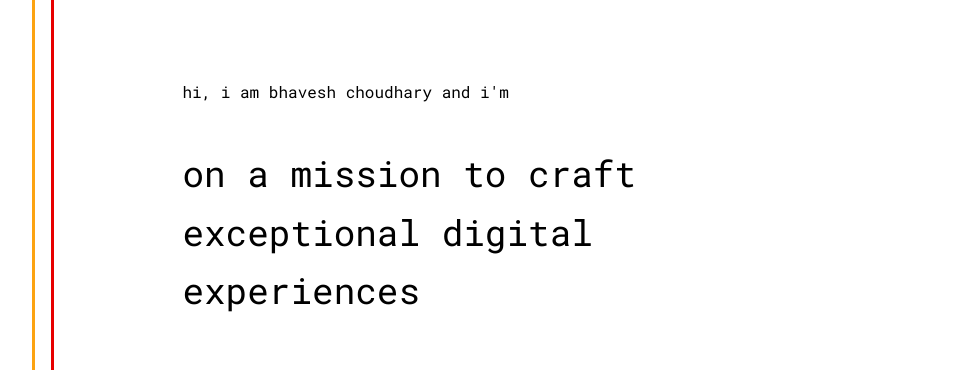
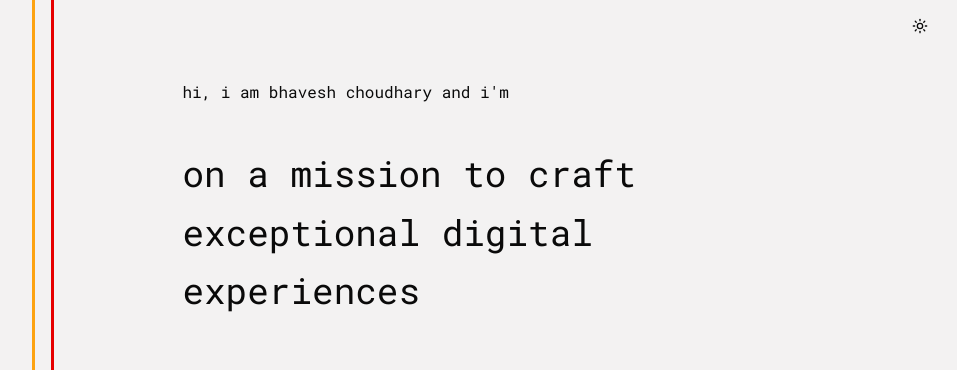
Before and after one commit to webstar-code/portofolio, a Next.js app: page / in a window 1280 px wide. Shown: the top 370 px of the page, without its empty margins (160-1117 px from the left). Built offline with nearby package versions, Linux system fonts and the light colour scheme.

Commit message:
feat: add dark mode

```diff
--- a/app/globals.css
+++ /dev/null
@@ -1,10 +0,0 @@
-@tailwind base;
-@tailwind components;
-@tailwind utilities;
-
-
-@layer utilities {
-  .text-balance {
-    text-wrap: balance;
-  }
-}
--- a/app/layout.tsx
+++ b/app/layout.tsx
@@ -1,12 +1,13 @@
 import type { Metadata } from "next";
 import { Roboto_Mono } from "next/font/google";
-import "./globals.css";
+import "../styles/globals.css";
+import { ThemeProvider } from "@/component/providers";
 
 const inter = Roboto_Mono({ subsets: ["latin"] });
 
 export const metadata: Metadata = {
   title: "bhavesh choudhary",
-  description: "Software developer",
+  description: "software developer",
 };
 
 export default function RootLayout({
@@ -15,8 +16,15 @@ export default function RootLayout({
   children: React.ReactNode;
 }>) {
   return (
-    <html lang="en">
-      <body className={inter.className}>{children}</body>
+    <html lang="en" className="dark">
+      <body className={`${inter.className}`}>
+        <ThemeProvider
+          attribute="class"
+          defaultTheme="system"
+        >
+          {children}
+        </ThemeProvider>
+      </body>
     </html>
   );
 }
--- a/app/page.tsx
+++ b/app/page.tsx
@@ -1,15 +1,21 @@
+"use client"
+import { ThemeToggle } from "@/component/theme-toggle";
+
 export default function Home() {
   return (
-    <main className="w-full relative h-screen">
+    <main className="w-full relative h-screen bg-background text-foreground">
       <div className="w-[90%] md:w-[80%] xl:w-[70%] max-w-6xl mx-auto h-full relative flex justify-center">
         <div className="absolute left-4 md:left-0 h-full flex gap-4">
-          <div className="w-[3px] h-full bg-[#FCA311]"></div>
-          <div className="w-[3px] h-full bg-[#E70000]"></div>
+          <div className="w-[3px] h-full bg-yellow"></div>
+          <div className="w-[3px] h-full bg-red"></div>
         </div>
         <div className="w-[80%] md:w-[75%] xl:w-[70%] max-w-4xl h-full flex flex-col gap-10 pt-20 px-4">
           <h2 className="text-base">hi, i am bhavesh choudhary and i'm</h2>
           <h1 className="text-3xl md:text-4xl font-normal leading-relaxed md:leading-relaxed">on a mission to craft exceptional digital experiences</h1>
         </div>
+        <div className="absolute right-4 top-4 md:right-0">
+          <ThemeToggle />
+        </div>
       </div>
     </main>
   );
--- /dev/null
+++ b/component/Icons.tsx
@@ -0,0 +1,6 @@
+type IconProps = React.HTMLAttributes<SVGElement>
+
+export const Icons = {
+  sun: (props: IconProps) => <svg {...props} xmlns="http://www.w3.org/2000/svg" width="24" height="24" viewBox="0 0 24 24" fill="none" stroke="currentColor" stroke-width="2" stroke-linecap="round" stroke-linejoin="round" className="lucide lucide-sun"><circle cx="12" cy="12" r="4" /><path d="M12 2v2" /><path d="M12 20v2" /><path d="m4.93 4.93 1.41 1.41" /><path d="m17.66 17.66 1.41 1.41" /><path d="M2 12h2" /><path d="M20 12h2" /><path d="m6.34 17.66-1.41 1.41" /><path d="m19.07 4.93-1.41 1.41" /></svg>,
+  moon: (props: IconProps) => <svg {...props} xmlns="http://www.w3.org/2000/svg" width="24" height="24" viewBox="0 0 24 24" fill="none" stroke="currentColor" stroke-width="2" stroke-linecap="round" stroke-linejoin="round" className="lucide lucide-moon"><path d="M12 3a6 6 0 0 0 9 9 9 9 0 1 1-9-9Z" /></svg>
+}
--- /dev/null
+++ b/component/providers.tsx
@@ -0,0 +1,22 @@
+"use client"
+
+import * as React from "react"
+import { ThemeProvider as NextThemesProvider } from "next-themes"
+import { ThemeProviderProps } from "next-themes/dist/types"
+
+export function ThemeProvider({ children, ...props }: ThemeProviderProps) {
+  const [mounted, setMounted] = React.useState(false);
+  React.useEffect(() => {
+    setMounted(true)
+  }, []);
+
+  if(!mounted) {
+    return null
+  }
+
+  return (
+    <NextThemesProvider {...props}>
+      {children}
+    </NextThemesProvider>
+  )
+}
--- /dev/null
+++ b/component/theme-toggle.tsx
@@ -0,0 +1,19 @@
+"use client"
+
+import { useTheme } from "next-themes";
+import { Icons } from "./Icons";
+
+export function ThemeToggle() {
+  const { theme, setTheme } = useTheme();
+  return (
+    <button
+      onClick={() => setTheme(theme === 'light' ? 'dark' : 'light')}
+      className={`w-16 h-16 rounded-sm p-2 cursor-pointer bg-background`}>
+      {theme === "light" ?
+        <Icons.moon style={{width: 16, height: 16}} />
+        :
+        <Icons.sun style={{width: 16, height: 16}} />
+      }
+    </button>
+  )
+}
--- /dev/null
+++ b/styles/globals.css
@@ -0,0 +1,25 @@
+@tailwind base;
+@tailwind components;
+@tailwind utilities;
+
+@layer base {
+  :root {
+    --background: 0 5% 95%;
+    --foreground: 0 0% 4%;
+    --red: 0 100% 45%;
+    --yellow: 37 98% 53%;
+  }
+
+  .dark {
+    --background: 0 0% 4%;
+    --foreground: 0 5% 95%;
+    --red: 0 100% 45%;
+    --yellow: 37 98% 53%;
+  }
+}
+
+@layer utilities {
+  .text-balance {
+    text-wrap: balance;
+  }
+}
--- a/tailwind.config.ts
+++ b/tailwind.config.ts
@@ -1,6 +1,7 @@
 import type { Config } from "tailwindcss";
 
 const config: Config = {
+  darkMode: "class",
   content: [
     "./pages/**/*.{js,ts,jsx,tsx,mdx}",
     "./components/**/*.{js,ts,jsx,tsx,mdx}",
@@ -9,7 +10,10 @@ const config: Config = {
   theme: {
     extend: {
       colors: {
-
+        background: "hsl(var(--background))",
+        foreground: "hsl(var(--foreground))",
+        red: "hsl(var(--red))",
+        yellow: "hsl(var(--yellow))",
       }
     },
   },
```
Also changed, not shown: package.json (+6 -5 lines), 1 other file (tests, documents, lock files or other folders).
